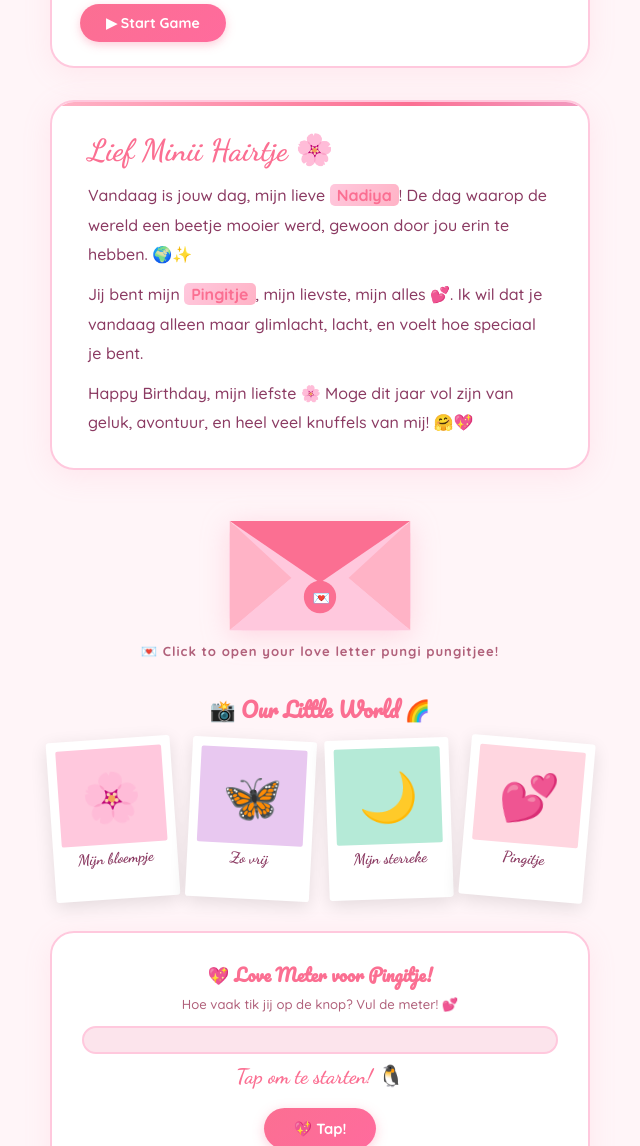
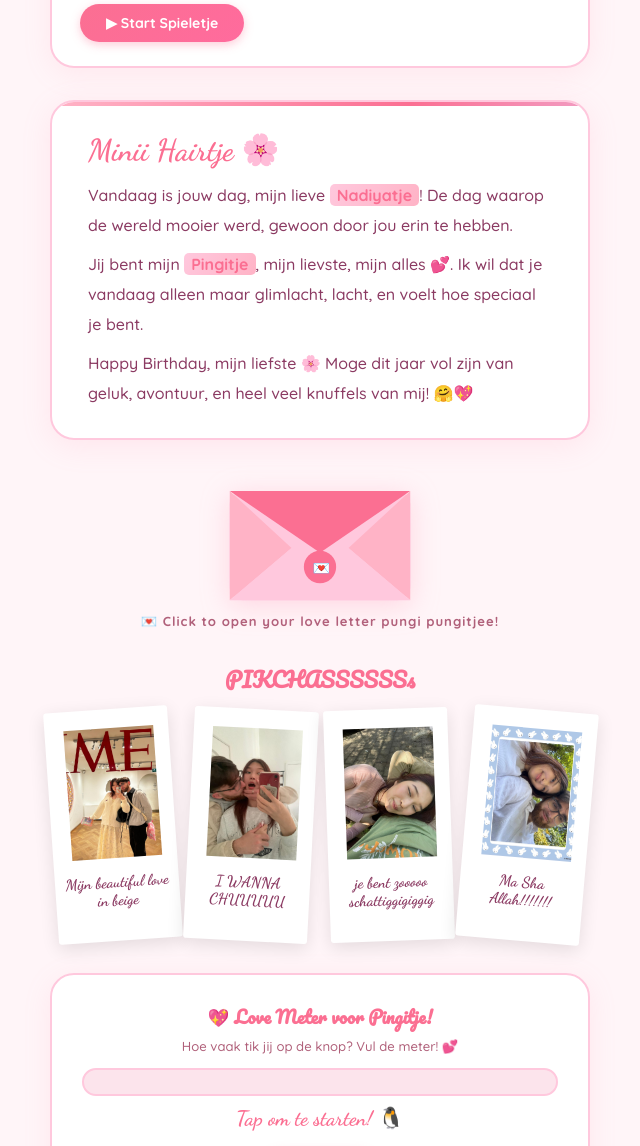
Before and after one commit to timurnura/pingitjebirthday, a plain HTML site: page index.html in a window 1280 px wide. Shown: the part 1798-2944 px from the top of the page, without its empty margins (320-960 px from the left). Drawn offline with Linux system fonts and the light colour scheme; animation ran at ten frames a second.

Commit message:
Add files via upload

```diff
--- a/index.html
+++ b/index.html
@@ -239,7 +239,22 @@ body.night #polaroidSec h3{color:#f0b0e0;}
 .prow{display:flex;gap:14px;flex-wrap:wrap;justify-content:center;}
 .pol{background:white;padding:9px 9px 32px;border-radius:3px;box-shadow:0 5px 18px rgba(0,0,0,.11);transform:rotate(var(--r,0deg));transition:transform .3s,box-shadow .3s;cursor:pointer;width:124px;}
 .pol:hover{transform:rotate(0deg) scale(1.1);box-shadow:0 10px 30px rgba(255,143,171,.4);z-index:10;}
-.polinner{width:106px;height:96px;border-radius:2px;display:flex;align-items:center;justify-content:center;font-size:3rem;}
+.polinner {
+  width: 110px;              /* your polaroid size */
+  height: 150px;
+  padding: 10px;
+  background: white;
+  box-sizing: border-box;    /* 🔥 important fix */
+  overflow: hidden;
+}
+.polinner img {
+  width: 100%;
+  height: 100%;
+  object-fit: cover;
+  display: block;
+  max-width: 100%;
+  max-height: 100%;
+}
 .pollabel{text-align:center;margin-top:5px;font-family:'Dancing Script',cursive;font-size:.95rem;color:var(--text);}
 
 /* LOVE METER */
@@ -502,17 +517,17 @@ body.night #footer{color:#f9c8e0;}
 
   <!-- HEART CATCH GAME -->
   <div id="gameSec">
-    <h3>🎮 Catch the Hearts!</h3>
-    <p class="gameinfo">Klik op de hartjes voor punten — hoe snel ben jij? 💕</p>
+    <h3>Vang mijn hartjeeeeeeessssss</h3>
+    <p class="gameinfo">Geen hartjes laten vallen he my love</p>
     <div id="gameArea"></div>
     <p id="gameScore">Score: <span id="scoreNum">0</span> 💖 | Best: <span id="bestNum">0</span> 🏆</p>
-    <button id="gameToggle" onclick="toggleGame()">▶ Start Game</button>
+    <button id="gameToggle" onclick="toggleGame()">▶ Start Spieletje</button>
   </div>
 
   <!-- CARD -->
   <div class="card">
-    <h2>Lief Minii Hairtje 🌸</h2>
-    <p>Vandaag is jouw dag, mijn lieve <span class="hl">Nadiya</span>! De dag waarop de wereld een beetje mooier werd, gewoon door jou erin te hebben. 🌍✨</p>
+    <h2>Minii Hairtje 🌸</h2>
+    <p>Vandaag is jouw dag, mijn lieve <span class="hl">Nadiyatje</span>! De dag waarop de wereld mooier werd, gewoon door jou erin te hebben.</p>
     <p>Jij bent mijn <span class="hl">Pingitje</span>, mijn lievste, mijn alles 💕. Ik wil dat je vandaag alleen maar glimlacht, lacht, en voelt hoe speciaal je bent.</p>
     <p>Happy Birthday, mijn liefste 🌸 Moge dit jaar vol zijn van geluk, avontuur, en heel veel knuffels van mij! 🤗💖</p>
   </div>
@@ -533,26 +548,39 @@ body.night #footer{color:#f9c8e0;}
 
   <!-- POLAROIDS -->
   <div id="polaroidSec">
-    <h3>📸 Our Little World 🌈</h3>
-    <div class="prow">
-      <div class="pol" style="--r:-4deg" onclick="clickPol(this)">
-        <div class="polinner" style="background:#ffc8dd">🌸</div>
-        <div class="pollabel">Mijn bloempje</div>
+  <h3>PIKCHASSSSSSs</h3>
+  <div class="prow">
+
+    <div class="pol" style="--r:-4deg" onclick="clickPol(this)">
+      <div class="polinner">
+        <img src="WhatsApp Image 2026-04-01 at 20.00.23 (1).jpeg" alt="Mijn bloempje">
       </div>
-      <div class="pol" style="--r:3deg" onclick="clickPol(this)">
-        <div class="polinner" style="background:#e8c8f0">🦋</div>
-        <div class="pollabel">Zo vrij</div>
+      <div class="pollabel">Mijn beautiful love in beige</div>
+    </div>
+
+    <div class="pol" style="--r:3deg" onclick="clickPol(this)">
+      <div class="polinner">
+        <img src="WhatsApp Image 2026-04-01 at 20.00.23.jpeg" alt="Zo vrij">
       </div>
-      <div class="pol" style="--r:-2deg" onclick="clickPol(this)">
-        <div class="polinner" style="background:#b5ead7">🌙</div>
-        <div class="pollabel">Mijn sterreke</div>
+      <div class="pollabel">I WANNA CHUUUUU</div>
+    </div>
+
+    <div class="pol" style="--r:-2deg" onclick="clickPol(this)">
+      <div class="polinner">
+        <img src="WhatsApp Image 2026-04-01 at 20.02.27.jpeg" alt="Mijn sterreke">
       </div>
-      <div class="pol" style="--r:5deg" onclick="clickPol(this)">
-        <div class="polinner" style="background:#ffd6e0">💕</div>
-        <div class="pollabel">Pingitje</div>
+      <div class="pollabel">je bent zooooo schattiggigiggig</div>
+    </div>
+
+    <div class="pol" style="--r:5deg" onclick="clickPol(this)">
+      <div class="polinner">
+        <img src="WhatsApp Image 2026-04-01 at 20.02.52.jpeg" alt="Pingitje">
       </div>
+      <div class="pollabel">Ma Sha Allah!!!!!!!</div>
     </div>
+
   </div>
+</div>
 
   <!-- LOVE METER -->
   <div id="loveMeterSec">
```
Also changed, not shown: WhatsApp Image 2026-04-01 at 20.00.23 (1).jpeg (added), WhatsApp Image 2026-04-01 at 20.00.23.jpeg (added), WhatsApp Image 2026-04-01 at 20.02.27.jpeg (added), WhatsApp Image 2026-04-01 at 20.02.52.jpeg (added).
